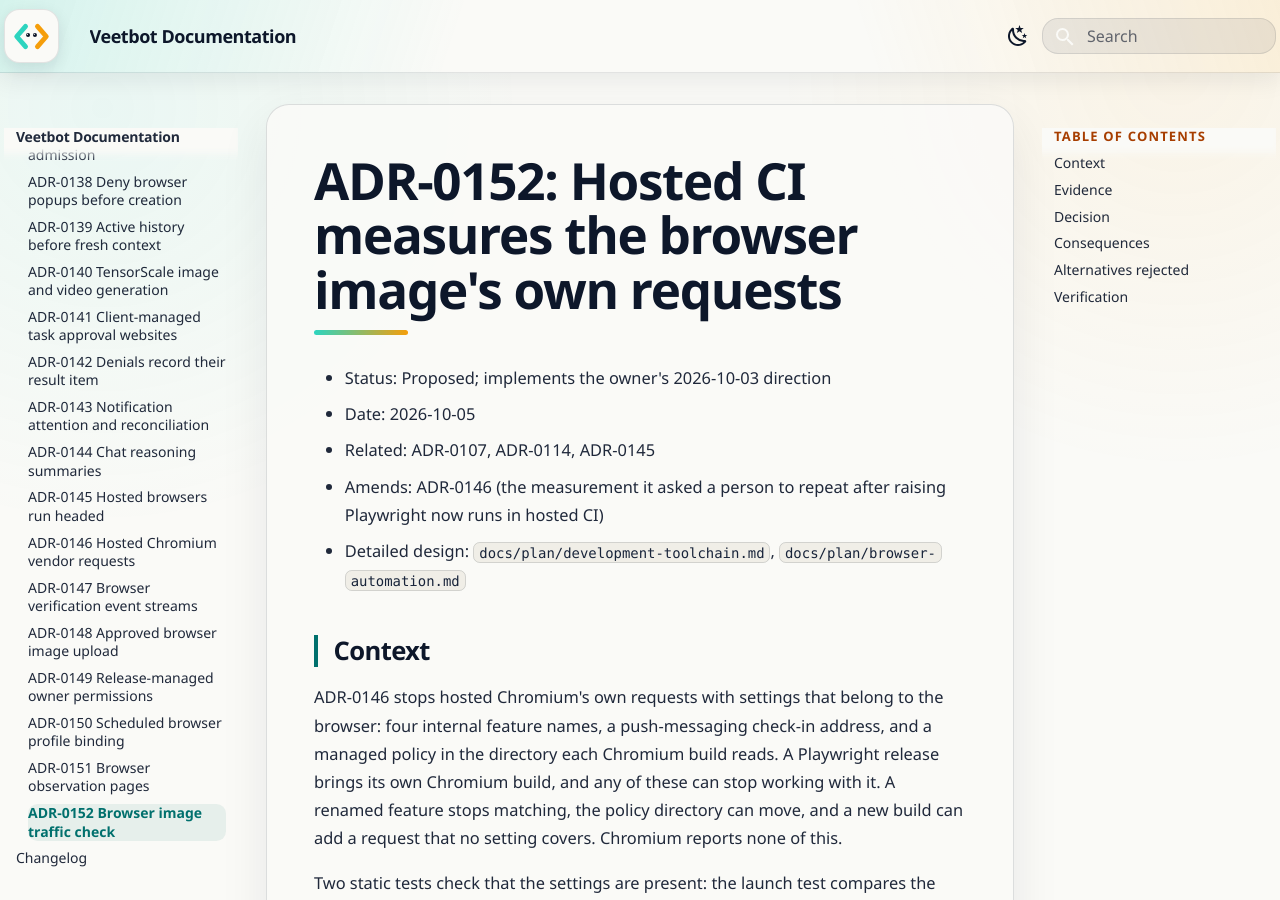
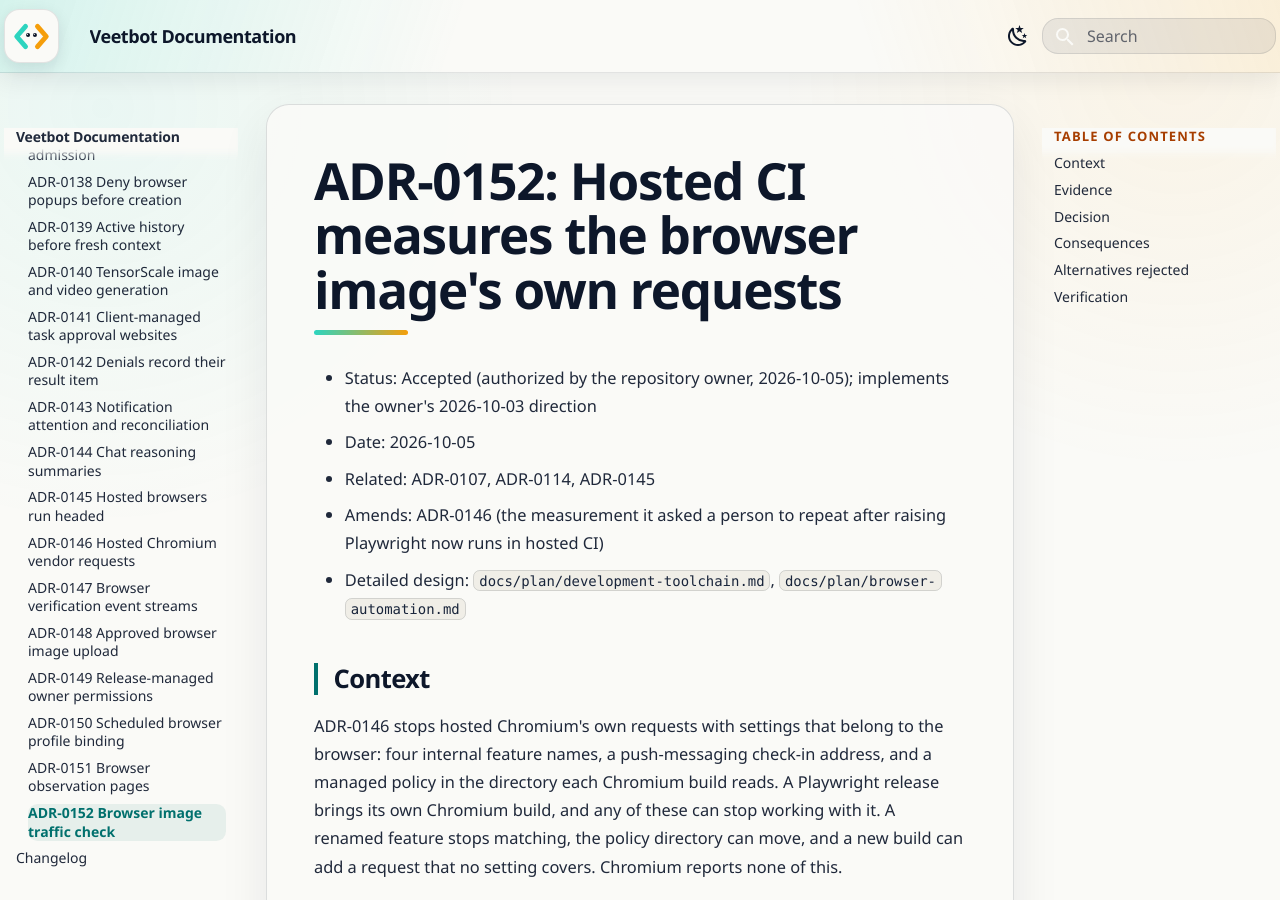
Before and after one commit to avitus/veetbot, an MkDocs documentation site: the page built from docs/adr/0152-browser-image-traffic-check.md, in a window 1280 px wide and 900 px high. Built offline with MkDocs 1.6.1 and Material for MkDocs 9.7.7, drawn with Linux system fonts in a browser that asks for light colours.

Commit message:
docs(adr): the owner accepts ADR-0152
On 2026-10-05 the owner accepted ADR-0152, the hosted CI check that
measures the built browser image's own requests on x86_64 and arm64 when
its inputs change. ADR-0152 moves from Proposed to Accepted, project state
and the index record it, and its open owner item keeps only the remaining
decision: whether branch protection also requires the two browser-image
contexts. The evidence list records the acceptance.

Completion report
- Files changed: docs/adr/0152-browser-image-traffic-check.md,
  docs/adr/index.md, docs/status/project-state.yaml,
  docs/status/milestones.md.
- Behavior: none.
- Reading lane: A; diff-derived minimum A (project state).
- Tests and checks: make docs-check passed (6 s); test_toolchain,
  test_gate_status, test_owner_procedures, test_reading_lanes and the
  people admission gate: 137 passed (20 s).
- Acceptance criteria, ADRs: ADR-0152 accepted by the owner.
- Known limitations, deviations: none.

Reading-Lane: A
Co-Authored-By: Claude Opus 5.5 <noreply@anthropic.com>
Glen-Conversation: bf327c7f-90fa-4518-9341-b26f684f49fc

```diff
--- a/docs/adr/0152-browser-image-traffic-check.md
+++ b/docs/adr/0152-browser-image-traffic-check.md
@@ -1,6 +1,7 @@
 # ADR-0152: Hosted CI measures the browser image's own requests
 
-- Status: Proposed; implements the owner's 2026-10-03 direction
+- Status: Accepted (authorized by the repository owner, 2026-10-05); implements
+  the owner's 2026-10-03 direction
 - Date: 2026-10-05
 - Related: ADR-0107, ADR-0114, ADR-0145
 - Amends: ADR-0146 (the measurement it asked a person to repeat after raising
```
Also changed, not shown: docs/adr/index.md (+1 -1 lines), docs/status/milestones.md (+1 -1 lines), docs/status/project-state.yaml (+9 -2 lines).
